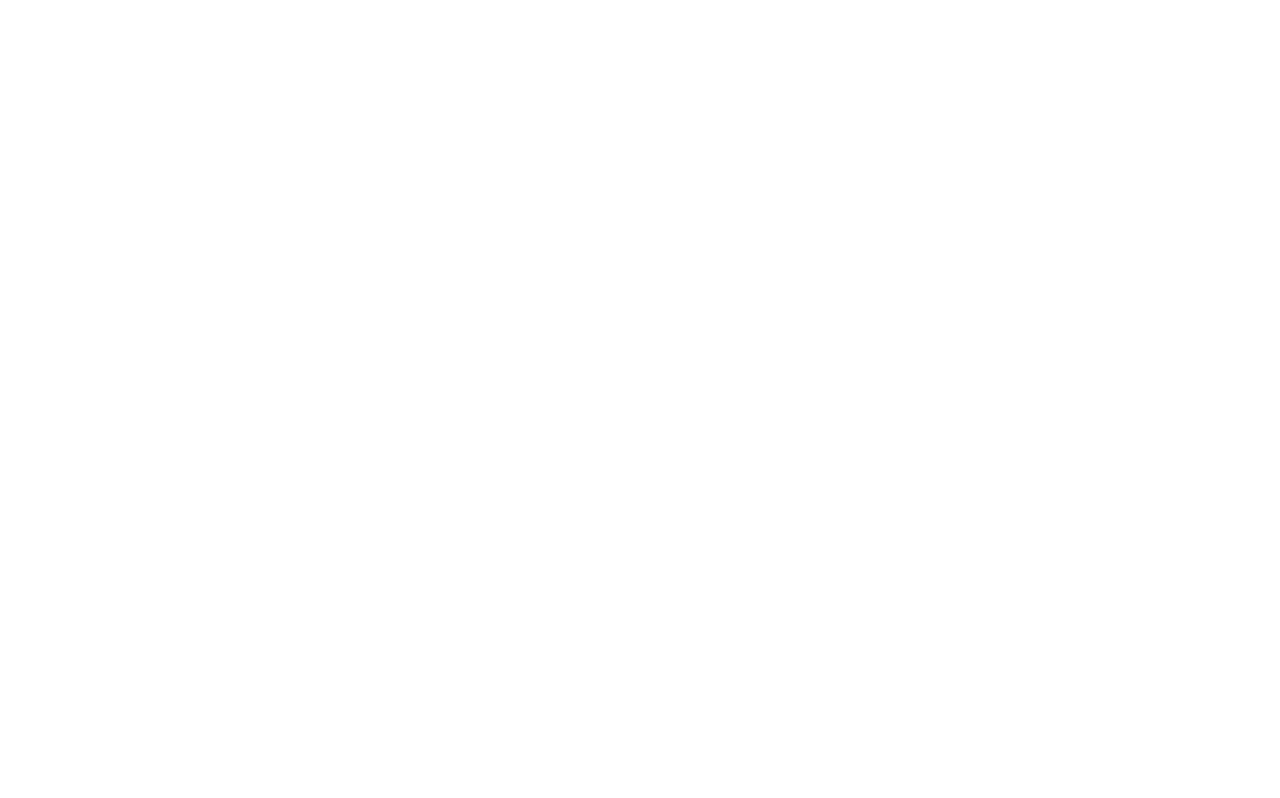
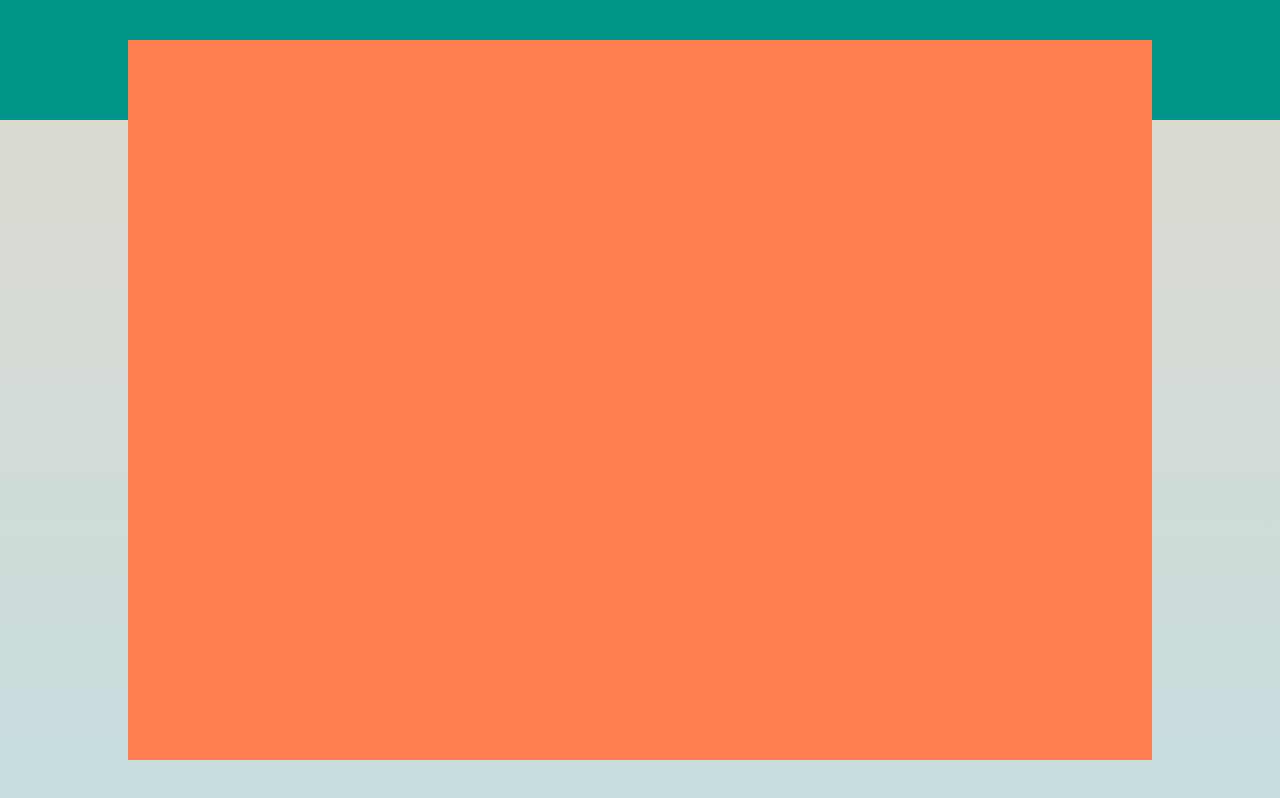
Before and after one commit to AndreaEsposito21/vue-boolzapp, a plain HTML site: page index.html in a window 1280 px wide. Drawn offline with nearby package versions, Linux system fonts and the light colour scheme.

Commit message:
container

```diff
--- a/css/style.css
+++ b/css/style.css
@@ -8,3 +8,23 @@
 body {
     font-family: 'Roboto', sans-serif;
 }
+
+.wrapper {
+    position: relative;
+    background: rgb(0,149,135);
+    background: linear-gradient(180deg, rgba(0,149,135,1) 0%, rgba(0,149,136,1) 15%, rgba(220,219,209,1) 15%, rgba(199,221,223,1) 100%);
+    height: 100vh;
+}
+
+.container {
+    width: 80%;
+    margin: auto;
+    position: absolute;
+    top: 50%;
+    left: 50%;
+    transform: translate(-50%, -50%);
+    display: flex;
+    /* Test */
+    background-color: coral;
+    height: 90%;
+}
--- a/index.html
+++ b/index.html
@@ -17,6 +17,16 @@
 </head>
 <body>
 
+    <div id="root">
+        <div class="wrapper">
+            <div class="container">
+                <div class="inner-container">
+                    <div></div>
+                    <div></div>
+                </div>
+            </div>
+        </div>
+    </div>
 
     <!-- JS -->
     <script src="js/contacts-example.js"></script>
--- a/js/script.js
+++ b/js/script.js
@@ -0,0 +1,7 @@
+var app = new Vue({
+    el: '#root',
+    data: {
+    },
+    methods: {
+    }
+});
```
